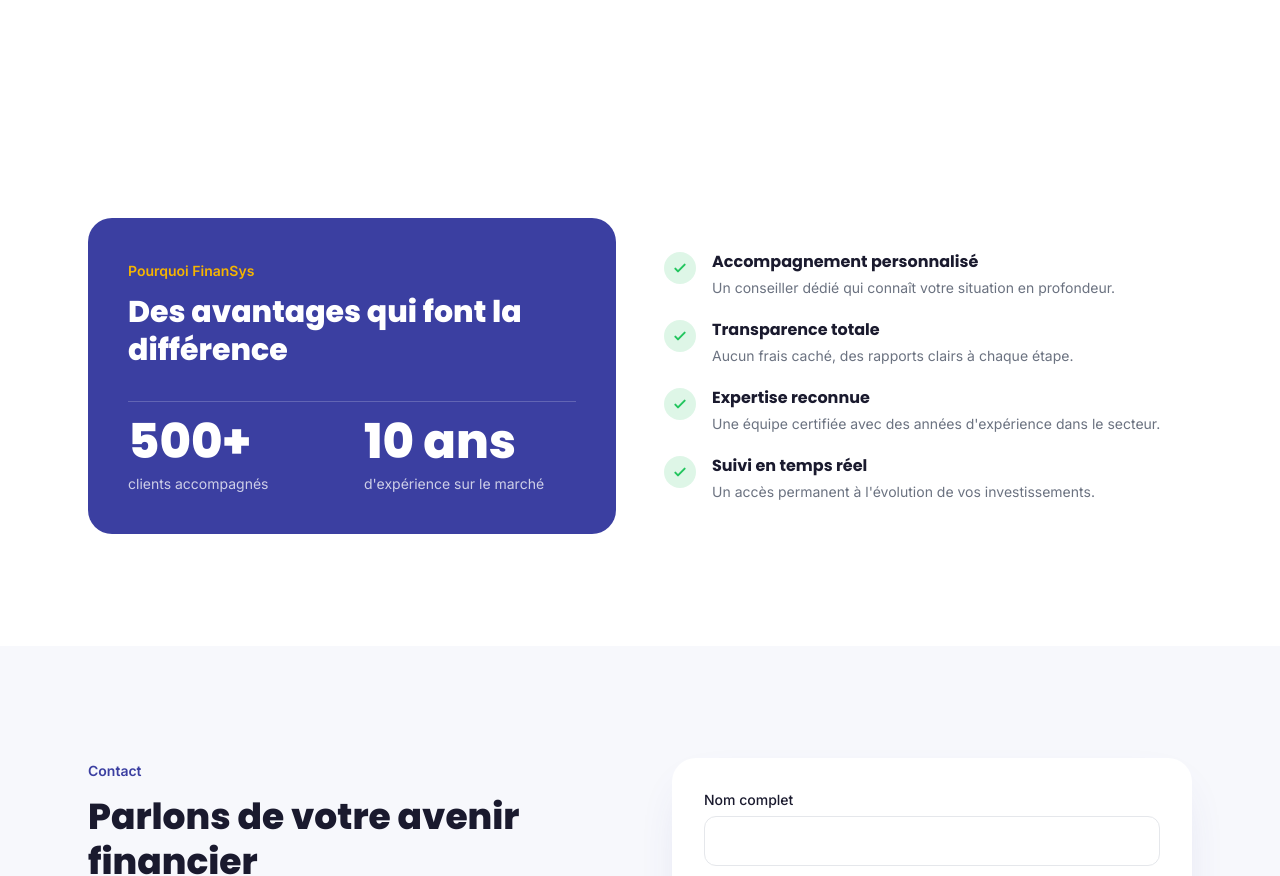
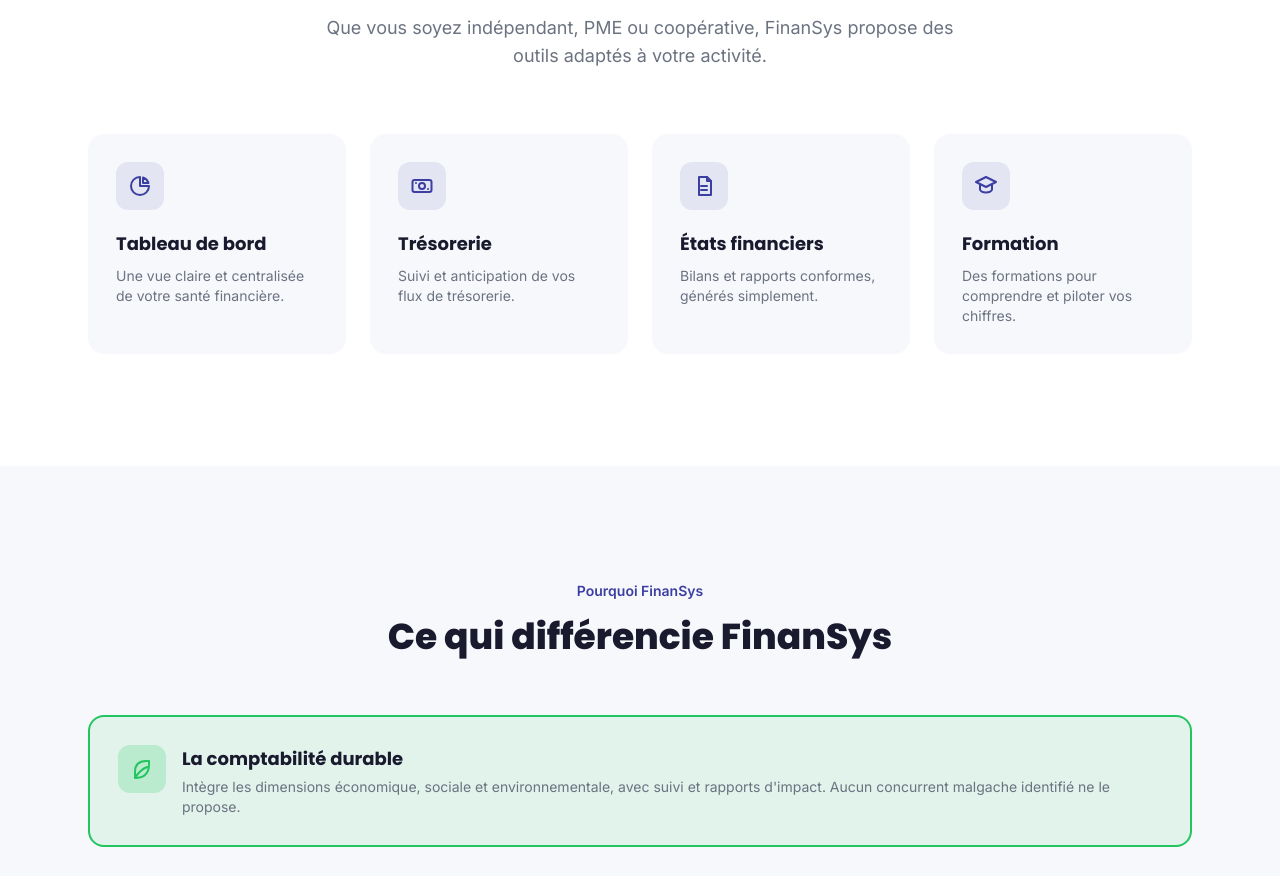
Before and after one commit to SarobidyToky/finansys-site, a React (Vite) app: page / in a window 1280 px wide. Shown: the part 1924-2800 px from the top of the page. Built offline with nearby package versions, Linux system fonts and the light colour scheme.

Commit message:
Retours client

```diff
--- a/src/App.jsx
+++ b/src/App.jsx
@@ -2,9 +2,11 @@
 import Loader from './components/Loader';
 import Navbar from './components/Navbar';
 import Hero from './components/Hero';
+import Stats from './components/Stats';
 import About from './components/About';
 import Services from './components/Services';
 import Advantages from './components/Advantages';
+import Testimonials from './components/Testimonials';
 import Contact from './components/Contact';
 import Footer from './components/Footer';
 
@@ -18,9 +20,11 @@
         <div className="min-h-screen">
           <Navbar />
           <Hero />
+          <Stats />
           <About />
           <Services />
           <Advantages />
+          <Testimonials />
           <Contact />
           <Footer />
         </div>
--- a/src/components/Advantages.jsx
+++ b/src/components/Advantages.jsx
@@ -1,55 +1,102 @@
 import fr from '../content/fr';
 import useInView from '../hooks/useInView';
-import useCountUp from '../hooks/useCountUp';
 import '../styles/animations.css';
 
-function StatBlock({ stat, visible, delay }) {
-  const count = useCountUp(visible ? stat.value : 0, 1400, 100);
+const icons = {
+  leaf: (
+    <path d="M5 21c9 0 14-5 14-14V4h-3C7 4 5 9 5 15v6zM5 21c3-5 7-9 12-11" stroke="currentColor" strokeWidth="2" strokeLinecap="round" strokeLinejoin="round" fill="none" />
+  ),
+  'map-pin': (
+    <g stroke="currentColor" strokeWidth="2" strokeLinecap="round" strokeLinejoin="round" fill="none">
+      <path d="M12 21s7-6.5 7-12a7 7 0 10-14 0c0 5.5 7 12 7 12z" />
+      <circle cx="12" cy="9" r="2.3" />
+    </g>
+  ),
+  bulb: (
+    <g stroke="currentColor" strokeWidth="2" strokeLinecap="round" strokeLinejoin="round" fill="none">
+      <path d="M9 18h6M10 21h4M12 3a6 6 0 00-3.5 10.9c.6.45 1 1.15 1 1.9v.2h5v-.2c0-.75.4-1.45 1-1.9A6 6 0 0012 3z" />
+    </g>
+  ),
+  compass: (
+    <g stroke="currentColor" strokeWidth="2" strokeLinecap="round" strokeLinejoin="round" fill="none">
+      <circle cx="12" cy="12" r="9" />
+      <path d="M15 9l-2 6-6 2 2-6z" />
+    </g>
+  ),
+  'building-bank': (
+    <g stroke="currentColor" strokeWidth="2" strokeLinecap="round" strokeLinejoin="round" fill="none">
+      <path d="M3 10l9-6 9 6M5 10v9M9 10v9M15 10v9M19 10v9M3 19h18" />
+    </g>
+  ),
+  users: (
+    <g stroke="currentColor" strokeWidth="2" strokeLinecap="round" strokeLinejoin="round" fill="none">
+      <circle cx="9" cy="8" r="3" />
+      <path d="M3 20c0-3.3 2.7-6 6-6s6 2.7 6 6" />
+      <circle cx="17" cy="9" r="2.3" />
+      <path d="M15.5 14.2c2.4.5 4.5 2.6 4.5 5.8" />
+    </g>
+  ),
+  lock: (
+    <g stroke="currentColor" strokeWidth="2" strokeLinecap="round" strokeLinejoin="round" fill="none">
+      <rect x="5" y="11" width="14" height="9" rx="2" />
+      <path d="M8 11V7a4 4 0 018 0v4" />
+    </g>
+  ),
+};
+
+function Icon({ name, className }) {
   return (
-    <div className={`reveal ${visible ? 'reveal-visible' : ''}`} style={{ transitionDelay: `${delay}s` }}>
-      <div className="text-4xl md:text-5xl font-extrabold mb-2" style={{ fontFamily: 'var(--font-heading)', color: 'white' }}>
-        {count}{stat.suffix}
-      </div>
-      <div className="text-sm" style={{ color: 'rgba(255,255,255,0.75)' }}>{stat.label}</div>
-    </div>
+    <svg viewBox="0 0 24 24" className={className}>
+      {icons[name]}
+    </svg>
   );
 }
 
 export default function Advantages() {
-  const [panelRef, panelVisible] = useInView(0.3);
-  const [listRef, listVisible] = useInView(0.1);
+  const [headerRef, headerVisible] = useInView(0.2);
+  const [featuredRef, featuredVisible] = useInView(0.2);
+  const [gridRef, gridVisible] = useInView(0.1);
 
   return (
-    <section id="avantages" className="py-20 md:py-28 bg-white">
-      <div className="max-w-6xl mx-auto px-6 grid md:grid-cols-2 gap-12 items-stretch">
-        <div ref={panelRef} className="rounded-3xl p-10 flex flex-col justify-center gap-8" style={{ backgroundColor: 'var(--color-primary)' }}>
-          <div>
-            <span className="font-semibold text-sm" style={{ color: 'var(--color-secondary)' }}>{fr.avantages.eyebrow}</span>
-            <h2 className="text-2xl md:text-3xl font-extrabold leading-tight mt-3" style={{ fontFamily: 'var(--font-heading)', color: 'white' }}>
+    <section id="avantages" className="py-20 md:py-28" style={{ backgroundColor: 'var(--color-bg-soft)' }}>
+      <div className="max-w-6xl mx-auto px-6">
+        <div ref={headerRef} className={`reveal ${headerVisible ? 'reveal-visible' : ''} max-w-2xl mx-auto text-center mb-14`}>
+          <span className="font-semibold text-sm" style={{ color: 'var(--color-primary)' }}>{fr.avantages.eyebrow}</span>
+          <h2 className="text-3xl md:text-4xl font-extrabold leading-tight mt-3" style={{ fontFamily: 'var(--font-heading)', color: 'var(--color-text)' }}>
             {fr.avantages.title}
           </h2>
         </div>
-          <div className="grid grid-cols-2 gap-6 pt-4 border-t" style={{ borderColor: 'rgba(255,255,255,0.2)' }}>
-            {fr.avantages.stats.map((stat, i) => (
-              <StatBlock key={stat.label} stat={stat} visible={panelVisible} delay={i * 0.15} />
-            ))}
+
+        <div
+          ref={featuredRef}
+          className={`reveal ${featuredVisible ? 'reveal-visible' : ''} rounded-2xl p-7 mb-8 flex items-start gap-4`}
+          style={{ backgroundColor: 'rgba(34,197,94,0.1)', border: '2px solid var(--color-accent)' }}
+        >
+          <span className="flex items-center justify-center w-12 h-12 rounded-xl shrink-0" style={{ backgroundColor: 'rgba(34,197,94,0.2)', color: 'var(--color-accent)' }}>
+            <Icon name={fr.avantages.featured.icon} className="w-6 h-6" />
+          </span>
+          <div>
+            <h3 className="font-bold text-lg mb-1" style={{ fontFamily: 'var(--font-heading)', color: 'var(--color-text)' }}>
+              {fr.avantages.featured.title}
+            </h3>
+            <p className="text-sm" style={{ color: 'var(--color-text-muted)' }}>{fr.avantages.featured.description}</p>
           </div>
         </div>
 
-        <div ref={listRef} className="flex flex-col gap-5 justify-center">
+        <div ref={gridRef} className="grid sm:grid-cols-2 lg:grid-cols-3 gap-6">
           {fr.avantages.items.map((item, i) => (
-            <div key={item.title} className={`reveal ${listVisible ? 'reveal-visible' : ''} flex items-start gap-4`} style={{ transitionDelay: `${i * 0.1}s` }}>
-              <span className="flex items-center justify-center w-8 h-8 rounded-full shrink-0 mt-0.5" style={{ backgroundColor: 'rgba(34,197,94,0.15)' }}>
-                <svg viewBox="0 0 24 24" className="w-4 h-4">
-                  <path d="M5 13l4 4L19 7" stroke="var(--color-accent)" strokeWidth="3" strokeLinecap="round" strokeLinejoin="round" fill="none" />
-                </svg>
+            <div
+              key={item.title}
+              className={`reveal ${gridVisible ? 'reveal-visible' : ''} rounded-2xl p-6 bg-white`}
+              style={{ transitionDelay: `${i * 0.1}s` }}
+            >
+              <span className="flex items-center justify-center w-10 h-10 rounded-xl mb-4" style={{ backgroundColor: 'rgba(59,63,161,0.1)', color: 'var(--color-primary)' }}>
+                <Icon name={item.icon} className="w-5 h-5" />
               </span>
-              <div>
               <h3 className="font-bold text-base mb-1" style={{ fontFamily: 'var(--font-heading)', color: 'var(--color-text)' }}>
                 {item.title}
               </h3>
               <p className="text-sm" style={{ color: 'var(--color-text-muted)' }}>{item.description}</p>
-              </div>
             </div>
           ))}
         </div>
--- a/src/components/Services.jsx
+++ b/src/components/Services.jsx
@@ -3,24 +3,29 @@
 import '../styles/animations.css';
 
 const icons = {
-  trending: (
-    <path d="M3 17l6-6 4 4 8-8M21 7h-6m6 0v6" stroke="currentColor" strokeWidth="2" strokeLinecap="round" strokeLinejoin="round" fill="none" />
-  ),
-  shield: (
-    <path d="M12 3l7 3v6c0 4.5-3 8-7 9-4-1-7-4.5-7-9V6l7-3z" stroke="currentColor" strokeWidth="2" strokeLinecap="round" strokeLinejoin="round" fill="none" />
-  ),
-  target: (
-    <g stroke="currentColor" strokeWidth="2" fill="none">
-      <circle cx="12" cy="12" r="8" />
-      <circle cx="12" cy="12" r="4" />
-      <circle cx="12" cy="12" r="0.6" fill="currentColor" />
+  'chart-pie': (
+    <g stroke="currentColor" strokeWidth="2" strokeLinecap="round" strokeLinejoin="round" fill="none">
+      <path d="M12 3a9 9 0 109 9h-9V3z" />
+      <path d="M15 3.5A9 9 0 0120.5 9H15V3.5z" />
     </g>
   ),
-  percent: (
-    <g stroke="currentColor" strokeWidth="2" strokeLinecap="round" fill="none">
-      <line x1="5" y1="19" x2="19" y2="5" />
-      <circle cx="7" cy="7" r="2.2" />
-      <circle cx="17" cy="17" r="2.2" />
+  cash: (
+    <g stroke="currentColor" strokeWidth="2" strokeLinecap="round" strokeLinejoin="round" fill="none">
+      <rect x="2.5" y="6" width="19" height="12" rx="2" />
+      <circle cx="12" cy="12" r="3" />
+      <path d="M6 9v.01M18 15v.01" />
+    </g>
+  ),
+  report: (
+    <g stroke="currentColor" strokeWidth="2" strokeLinecap="round" strokeLinejoin="round" fill="none">
+      <path d="M7 3h8l4 4v14H7V3z" />
+      <path d="M15 3v4h4M9 12h6M9 16h6" />
+    </g>
+  ),
+  school: (
+    <g stroke="currentColor" strokeWidth="2" strokeLinecap="round" strokeLinejoin="round" fill="none">
+      <path d="M12 3l10 5-10 5L2 8l10-5z" />
+      <path d="M6 10.5v5c0 1.5 2.7 3 6 3s6-1.5 6-3v-5" />
     </g>
   ),
 };
--- /dev/null
+++ b/src/components/Stats.jsx
@@ -0,0 +1,33 @@
+import fr from '../content/fr';
+import useInView from '../hooks/useInView';
+import useCountUp from '../hooks/useCountUp';
+import '../styles/animations.css';
+
+function StatCard({ stat, visible, delay }) {
+  const count = useCountUp(visible ? stat.value : 0, 1400, 100);
+  return (
+    <div
+      className={`reveal ${visible ? 'reveal-visible' : ''} rounded-2xl p-6 text-center`}
+      style={{ backgroundColor: 'var(--color-bg-soft)', transitionDelay: `${delay}s` }}
+    >
+      <div className="text-3xl md:text-4xl font-extrabold" style={{ fontFamily: 'var(--font-heading)', color: 'var(--color-primary)' }}>
+        {count}{stat.suffix}
+      </div>
+      <div className="text-sm mt-2" style={{ color: 'var(--color-text-muted)' }}>{stat.label}</div>
+    </div>
+  );
+}
+
+export default function Stats() {
+  const [ref, visible] = useInView(0.3);
+
+  return (
+    <section id="chiffres-cles" className="py-14 md:py-20 bg-white">
+      <div ref={ref} className="max-w-6xl mx-auto px-6 grid grid-cols-1 md:grid-cols-3 gap-6">
+        {fr.stats.items.map((stat, i) => (
+          <StatCard key={stat.label} stat={stat} visible={visible} delay={i * 0.15} />
+        ))}
+      </div>
+    </section>
+  );
+}
--- /dev/null
+++ b/src/components/Testimonials.jsx
@@ -0,0 +1,37 @@
+import fr from '../content/fr';
+import useInView from '../hooks/useInView';
+import '../styles/animations.css';
+
+export default function Testimonials() {
+  const [headerRef, headerVisible] = useInView(0.2);
+  const [gridRef, gridVisible] = useInView(0.1);
+
+  return (
+    <section id="temoignages" className="py-20 md:py-28 bg-white">
+      <div className="max-w-6xl mx-auto px-6">
+        <div ref={headerRef} className={`reveal ${headerVisible ? 'reveal-visible' : ''} max-w-2xl mx-auto text-center mb-14`}>
+          <span className="font-semibold text-sm" style={{ color: 'var(--color-primary)' }}>{fr.testimonials.eyebrow}</span>
+          <h2 className="text-3xl md:text-4xl font-extrabold leading-tight mt-3" style={{ fontFamily: 'var(--font-heading)', color: 'var(--color-text)' }}>
+            {fr.testimonials.title}
+          </h2>
+        </div>
+
+        <div ref={gridRef} className="grid sm:grid-cols-2 lg:grid-cols-3 gap-6">
+          {fr.testimonials.items.map((t, i) => (
+            <div
+              key={t.name}
+              className={`reveal ${gridVisible ? 'reveal-visible' : ''} rounded-2xl p-6 flex flex-col justify-between`}
+              style={{ backgroundColor: 'var(--color-bg-soft)', transitionDelay: `${i * 0.1}s` }}
+            >
+              <p className="text-sm mb-5" style={{ color: 'var(--color-text)' }}>« {t.quote} »</p>
+              <div>
+                <p className="font-bold text-sm" style={{ fontFamily: 'var(--font-heading)', color: 'var(--color-text)' }}>{t.name}</p>
+                <p className="text-xs" style={{ color: 'var(--color-text-muted)' }}>{t.role}</p>
+              </div>
+            </div>
+          ))}
+        </div>
+      </div>
+    </section>
+  );
+}
--- a/src/content/fr.js
+++ b/src/content/fr.js
@@ -10,14 +10,21 @@
     label: 'Nous contacter',
   },
   hero: {
-    title: 'Faites fructifier votre avenir financier',
-    subtitle: "Des stratégies financières intelligentes, un accompagnement humain, des résultats concrets. Découvrez comment FinanSys peut transformer votre gestion financière.",
+    title: 'La comptabilité digitale et durable, pensée pour les entrepreneurs malgaches',
+    subtitle: "Centralisez vos données financières, suivez votre trésorerie et faites-vous accompagner par une équipe qui connaît le contexte malgache.",
     ctaPrimary: 'Prendre rendez-vous',
     ctaSecondary: 'Découvrir nos services',
     statValue: 184,
     statSuffix: '%',
     statLabel: 'de croissance moyenne sur 12 mois',
     badge: 'Objectif dépassé',
+  },
+  stats: {
+    items: [
+      { value: 120, suffix: '+', label: 'clients accompagnés à Madagascar' },
+      { value: 8, suffix: ' ans', label: "d'expérience terrain" },
+      { value: 6, suffix: '', label: 'secteurs accompagnés (PME, coopératives...)' },
+    ],
   },
   apropos: {
     eyebrow: 'À propos de FinanSys',
@@ -31,27 +38,39 @@
   },
   services: {
     eyebrow: 'Nos services',
-    title: 'Des solutions financières à chaque étape',
-    subtitle: "Que vous soyez particulier ou entreprise, FinanSys propose des services adaptés à vos objectifs.",
+    title: 'Des solutions pour chaque étape de votre gestion',
+    subtitle: "Que vous soyez indépendant, PME ou coopérative, FinanSys propose des outils adaptés à votre activité.",
     items: [
-      { icon: 'trending', title: 'Conseil en investissement', description: 'Des stratégies personnalisées pour faire fructifier votre capital.' },
-      { icon: 'shield', title: 'Gestion de patrimoine', description: 'Un accompagnement complet pour protéger et développer vos actifs.' },
-      { icon: 'target', title: 'Planification financière', description: 'Des plans clairs pour atteindre vos objectifs à court et long terme.' },
-      { icon: 'percent', title: 'Optimisation fiscale', description: 'Des solutions pour réduire votre charge fiscale en toute légalité.' },
+      { icon: 'chart-pie', title: 'Tableau de bord', description: "Une vue claire et centralisée de votre santé financière." },
+      { icon: 'cash', title: 'Trésorerie', description: 'Suivi et anticipation de vos flux de trésorerie.' },
+      { icon: 'report', title: 'États financiers', description: 'Bilans et rapports conformes, générés simplement.' },
+      { icon: 'school', title: 'Formation', description: "Des formations pour comprendre et piloter vos chiffres." },
     ],
   },
   avantages: {
     eyebrow: 'Pourquoi FinanSys',
-    title: 'Des avantages qui font la différence',
-    stats: [
-      { value: 500, suffix: '+', label: 'clients accompagnés' },
-      { value: 10, suffix: ' ans', label: "d'expérience sur le marché" },
+    title: 'Ce qui différencie FinanSys',
+    featured: {
+      icon: 'leaf',
+      title: 'La comptabilité durable',
+      description: "Intègre les dimensions économique, sociale et environnementale, avec suivi et rapports d'impact. Aucun concurrent malgache identifié ne le propose.",
+    },
+    items: [
+      { icon: 'map-pin', title: 'Contexte malgache', description: 'Pensé pour les réalités comptables et fiscales locales.' },
+      { icon: 'bulb', title: 'Simplicité', description: "Des données compréhensibles, même sans expertise comptable." },
+      { icon: 'compass', title: 'Pilotage et décision', description: 'Trésorerie, rentabilité, besoin en fonds de roulement.' },
+      { icon: 'building-bank', title: 'Fiscalité intégrée', description: "Comptabilité et suivi fiscal dans un même environnement." },
+      { icon: 'users', title: 'Accompagnement humain', description: "Coaching, mentorat, formation, en complément de l'outil." },
+      { icon: 'lock', title: 'Sécurité des données', description: 'Chiffrement et confidentialité des données financières.' },
     ],
+  },
+  testimonials: {
+    eyebrow: 'Ils nous font confiance',
+    title: 'Ce que disent nos clients',
     items: [
-      { title: 'Accompagnement personnalisé', description: 'Un conseiller dédié qui connaît votre situation en profondeur.' },
-      { title: 'Transparence totale', description: 'Aucun frais caché, des rapports clairs à chaque étape.' },
-      { title: 'Expertise reconnue', description: "Une équipe certifiée avec des années d'expérience dans le secteur." },
-      { title: 'Suivi en temps réel', description: "Un accès permanent à l'évolution de vos investissements." },
+      { quote: "FinanSys nous a permis de suivre notre trésorerie au jour le jour, on ne navigue plus à l'aveugle.", name: 'Rado H.', role: 'Gérant, PME import-export' },
+      { quote: "Une équipe qui comprend vraiment le contexte malgache. L'accompagnement fait toute la différence.", name: 'Voahangy R.', role: 'Présidente, coopérative agricole' },
+      { quote: "Enfin des rapports que je comprends sans être comptable. Le pilotage devient simple.", name: 'Tojo A.', role: 'Fondateur, startup' },
     ],
   },
   contact: {
@@ -59,9 +78,9 @@
     title: 'Parlons de votre avenir financier',
     subtitle: "Une question, un projet ? Notre équipe vous répond sous 24h.",
     infos: [
-      { label: 'Adresse', value: '12 Rue de la Bourse, 75002 Paris' },
-      { label: 'Téléphone', value: '+33 1 23 45 67 89' },
-      { label: 'Email', value: 'contact@finansys.example' },
+      { label: 'Adresse', value: 'Fort-Dauphin, Madagascar' },
+      { label: 'Téléphone', value: '034 04 141 22 (à confirmer)' },
+      { label: 'Email', value: 'contact@finansys.mg' },
     ],
     form: {
       nameLabel: 'Nom complet',
```
Lines whose indentation alone changed are shown as unchanged.
